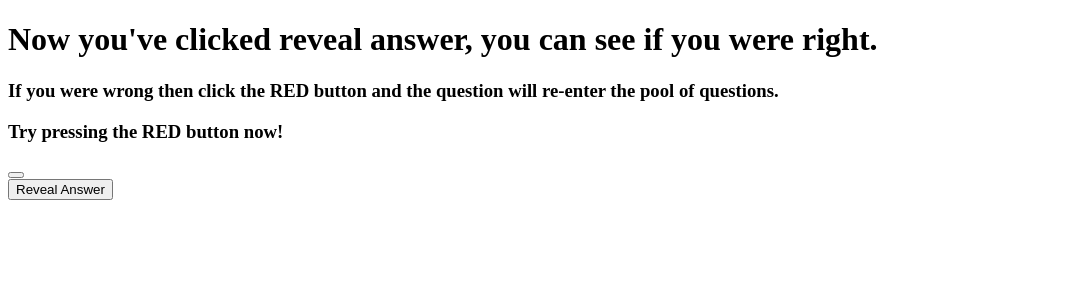
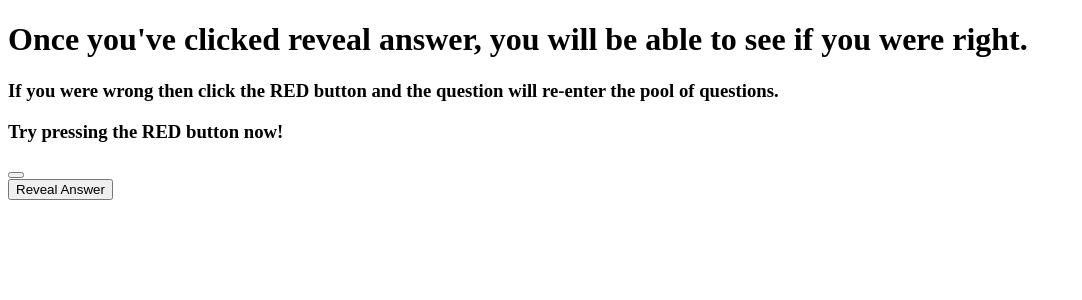
Before and after one commit to JRose117/interview-revision, a React (Create React App) app: page / in a window 1280 px wide. Both pictures are taken after a click on the button "Reveal Answer". Shown: the top 300 px of the page, without its empty margins (0-1082 px from the left). Built offline with nearby package versions, Linux system fonts and the light colour scheme; the HTML template or start-up script is replaced by a standard one.

Commit message:
fixing wording in demo

```diff
--- a/src/Instructions.js
+++ b/src/Instructions.js
@@ -16,7 +16,7 @@ const revealAnswer = () => {
   if (redReveal){
     return}
     else{
-    setDemo(<> <h1>Now you've clicked reveal answer, you can see if you were right.</h1>
+    setDemo(<> <h1>Once you've clicked reveal answer, you will be able to see if you were right.</h1>
                 <h3> If you were wrong then click the RED button and the question will re-enter the pool of questions. </h3>
                 <h3> Try pressing the RED button now! </h3></>)
     setRedReveal(true)
```
